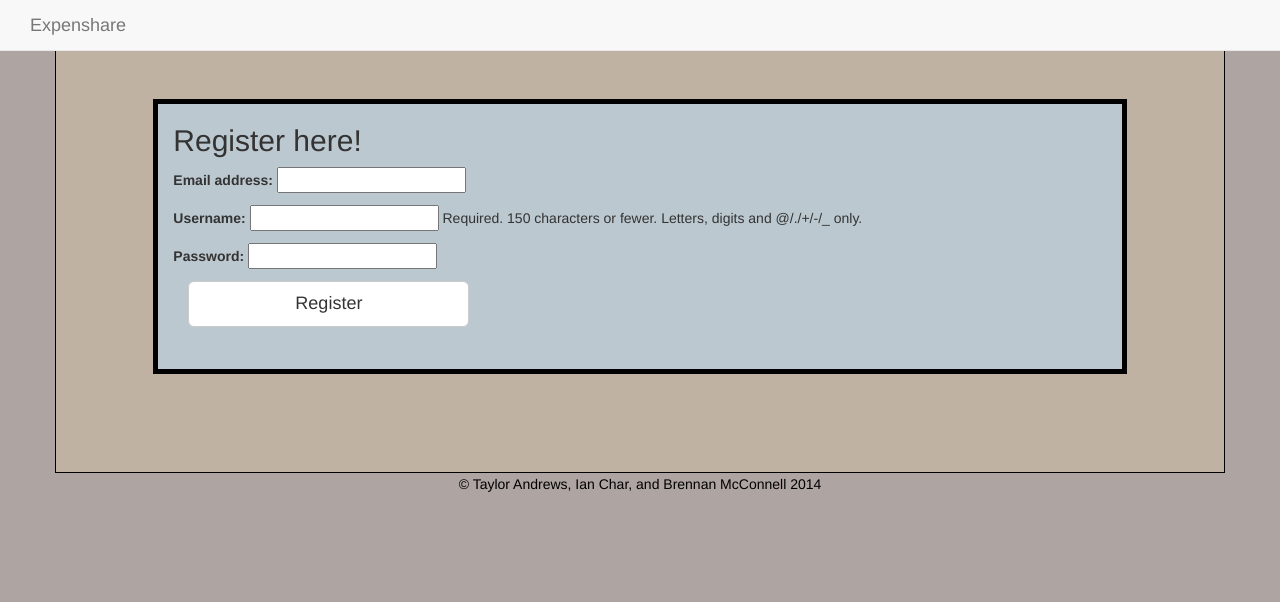
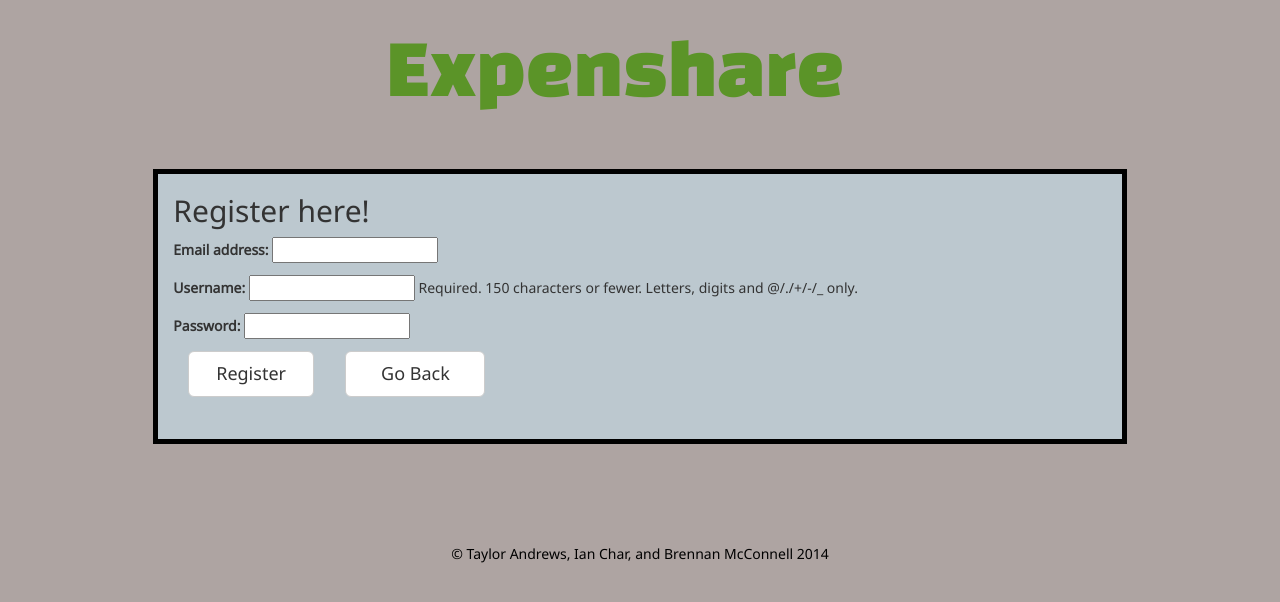
Before and after one commit to Brennan-M/ExpenShare, a Django app: page /share/register/ in a window 1280 px wide. Shown: the top 602 px of the page. Run offline with Django 3.2, Linux system fonts and the light colour scheme; some libraries are stand-ins or nearby versions.

Commit message:
Redid login and register pages

```diff
--- a/Expenshare/static/css/styles.css
+++ b/Expenshare/static/css/styles.css
@@ -1,5 +1,21 @@
 body{
 	background-color: #AEA4A2;
+	font-family: 'Noto Sans', sans-serif;
+}
+
+#logo{
+	font-family: 'Changa One', cursive;
+	position: center;
+	margin-left: 3.75em;
+	font-size: 6em;
+	color: #5B9428;
+	margin-bottom: -0.5em;
+	padding-bottom: 0em;
+}
+
+#goBack{
+	width: 10em;
+	margin-left: -11em;
 }
 
 #mainBoxInner{
@@ -29,6 +45,12 @@ body{
 	background-color: #BFB2A3;
 	border: solid black 1px;
 	padding-bottom: 0em;
+}
+
+#bodyContent2{
+	border: solid #AEA4A2 1px;
+	padding-bottom: 0em;
+	margin-top: 0em;
 }
 
 #report{
--- a/Expenshare/templates/register.html
+++ b/Expenshare/templates/register.html
@@ -9,28 +9,16 @@
 	    <meta name="viewport" content="width=device-width, initial-scale=1.0">
 	    <link href="{% static 'bootstrap/css/bootstrap.min.css' %}" rel="stylesheet">
 	    <link href="{% static 'css/styles.css' %}" rel="stylesheet">
+	    <link href='http://fonts.googleapis.com/css?family=Noto+Sans|Shadows+Into+Light|Titillium+Web|Nunito:400,700|Architects+Daughter|Changa+One' rel='stylesheet' type='text/css'>
 	</head>
 
 	<body>
 		<div class="container-fluid">
-
-			<div class="row">
-	            <nav class="navbar navbar-default navbar-fixed-top" role="navigation">
-		            <div class="container-fluid">
-		              <div class="row-fluid">
-		                <div class="col-md-10">
-		                  <a class="navbar-brand" id="navName" href="/share/"> Expenshare</a>
-			                 <ul class="nav navbar-nav">
-			                  	<!--Put links to different parts of the site here-->
-			                 </ul>
-		                </div>
-		            </div>
-	          	</nav>
-			</div>
 			<div class="container" id="bodyContainer">
 				<div class="row">
 					<div class="col-md-1"> </div>
-					<div class="container" id="bodyContent">
+					<div class="container" id="bodyContent2">
+						<h1 id="logo">Expenshare</h1>
 						<div class="row">
 							<div class="col-md-1"></div>
 							<div class="col-md-10" id="infoBox">
@@ -43,9 +31,14 @@
 										{% csrf_token %}
 										{{ userForm.as_p }}
 										<div class="col-md-4">
-										<button type="submit" value="submit" class="btn btn-default btn-lg btn-block">Register</button>
+										<div class="row">
+											<div class="col-md-6">
+											<button type="submit" value="submit" class="btn btn-default btn-lg btn-block">Register</button>	</div>
+										</div>
 										</div>
 									</form>
+									<div class="col-md-4">
+									<form action="/share/" id="goBack"> {% csrf_token %} <input type="submit" value="Go Back" class="btn btn-default btn-lg btn-block"> </form></div>
 								{% endif %}
 							</div>
 							<div class="col-md-1"></div>
```
Also changed, not shown: Expenshare/templates/login.html (+3 -15 lines), Expenshare/db.sqlite3.
